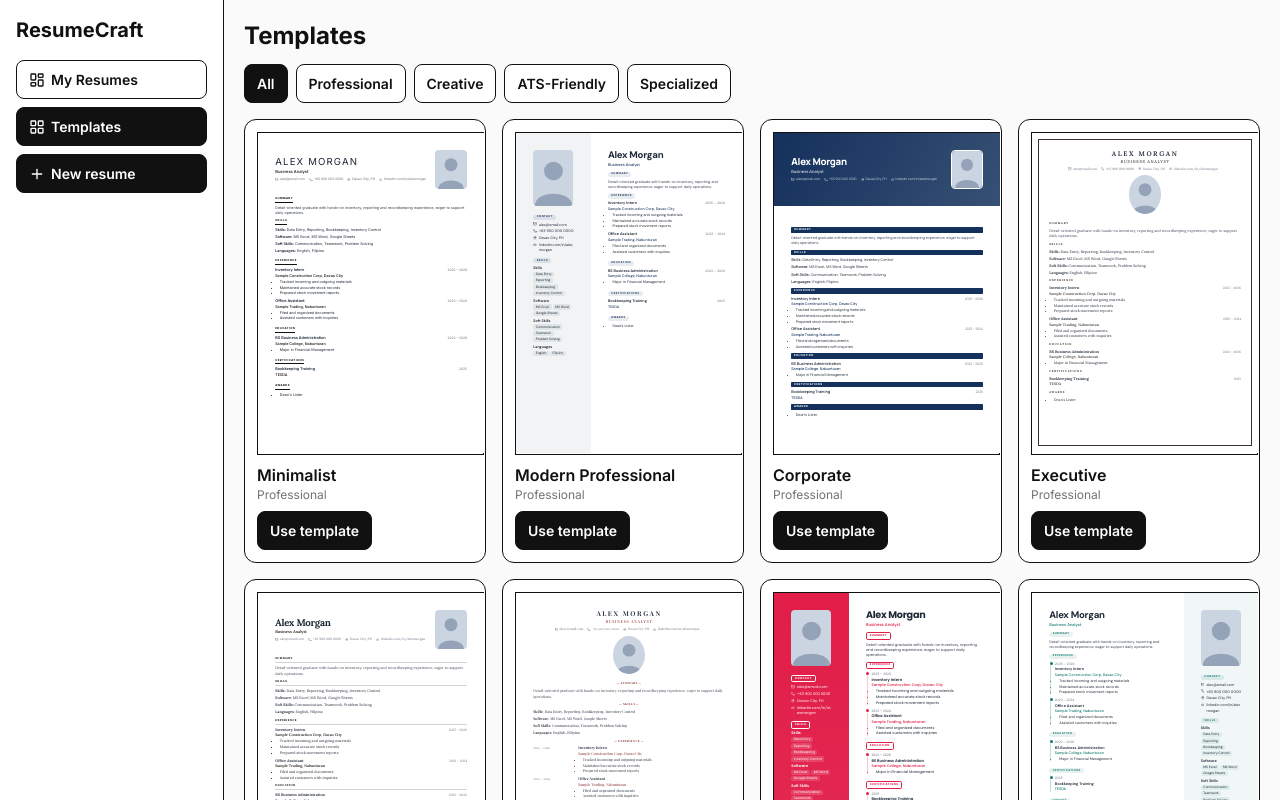
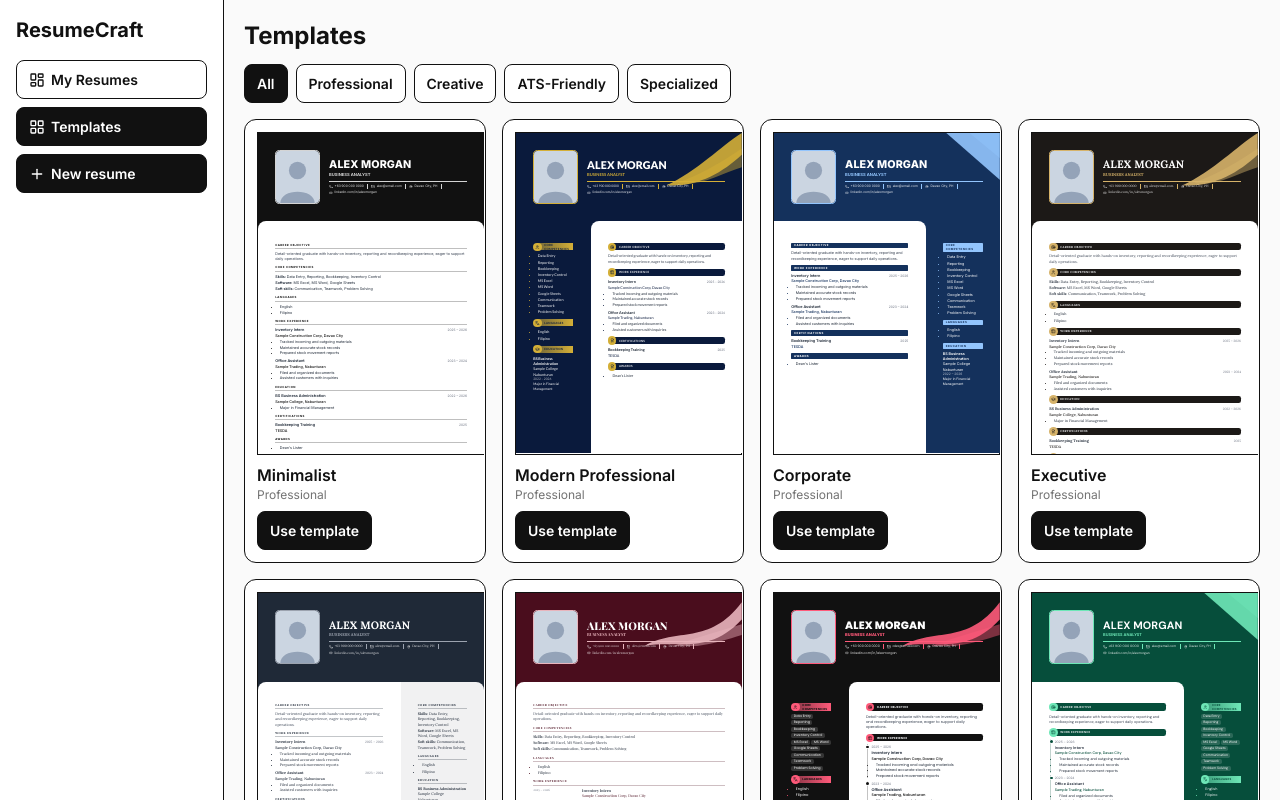
Before and after one commit to JussayFin/resumecraft, a React (Vite) app: page / in a window 1280 px wide. Both pictures are taken after a click on the button "New resume". Shown: the top 800 px of the page. Built offline with nearby package versions, Linux system fonts and the light colour scheme.

Commit message:
Add files via upload

```diff
--- a/src/App.tsx
+++ b/src/App.tsx
@@ -35,7 +35,7 @@ function Editor({r,upd,back}:{r:Res;upd:(p:Partial<Res>)=>void;back:()=>void}){
    {tab==='Education'&&<Entries list={d.edu} set={l=>sd({edu:l})} L={['Degree / course & field','School / university','Start date','Graduation date','Achievements (one per line)']}/>}
    {tab==='Skills'&&<>{T('skills','Hard / technical skills (one per line or comma)',true)}{T('software','Software proficiency',true)}{T('soft','Soft skills',true)}{T('languages','Languages',true)}</>}
    {tab==='More'&&<><div className="font-semibold mb-2">Certifications & training</div><Entries list={d.cert} set={l=>sd({cert:l})} L={['Certification','Issuing organization','Date obtained','Expires (optional)','Notes']}/>{T('projects','Projects (one per line)',true,4)}{T('awards','Awards (one per line)',true)}{T('refs','References (optional)',true)}</>}
-   {tab==='Design'&&<><F l="Primary color"><input type="color" style={{height:40}} value={s.color} onChange={e=>ss({color:e.target.value})}/></F>
+   {tab==='Design'&&<><F l="Accent color"><input type="color" style={{height:40}} value={s.hi||tplOf(r.tpl).hi} onChange={e=>ss({hi:e.target.value})}/></F><F l="Main color"><input type="color" style={{height:40}} value={s.color} onChange={e=>ss({color:e.target.value})}/></F>
     <F l="Font"><select value={s.font} onChange={e=>ss({font:e.target.value})}><option value="">Template default</option>{FONTS.map(f=><option key={f}>{f}</option>)}</select></F>
     <F l={`Font size: ${s.size}px`}><input type="range" min={10} max={16} value={s.size} onChange={e=>ss({size:+e.target.value})}/></F>
     <F l={`Section spacing: ${s.gap}px`}><input type="range" min={6} max={28} value={s.gap} onChange={e=>ss({gap:+e.target.value})}/></F>
--- a/src/Resume.tsx
+++ b/src/Resume.tsx
@@ -1,45 +1,45 @@
-import {Mail,Phone,MapPin,Link2} from 'lucide-react'
+import {Mail,Phone,MapPin,Link2,Target,Briefcase,GraduationCap,User,Award,FolderOpen,Users,Languages} from 'lucide-react'
 import {Data,Style,Tpl,Entry,dr,lines} from './lib'
 const items=(x:string)=>x.split(/[\n,]/).map(a=>a.trim()).filter(Boolean)
 const INK='#1f2937',MUTE='#6b7280'
+const SW:Record<string,string[]>={a:['M470 168C700 125 900 40 1055 0V70C900 130 700 175 470 168Z','M560 160C760 130 930 85 1055 50V110C900 130 720 175 560 160Z'],b:['M640 0H1055V150Z','M820 0H1055V80Z'],c:['M300 170C550 110 800 170 1055 30V85C800 200 550 150 300 170Z','M520 170C720 140 900 120 1055 100V135C900 155 720 180 520 170Z'],n:[]}
+const IC:any={'Career Objective':Target,'Work Experience':Briefcase,Education:GraduationCap,'Core Competencies':User,Languages,Certifications:Award,Projects:FolderOpen,Awards:Award,References:Users}
 export default function Resume({d,s,t}:{d:Data;s:Style;t:Tpl}){
- const c=s.color,fam=s.font||t.font,f=`'${fam}',${/Lora|Playfair|Georgia|Times/.test(fam)?'serif':'sans-serif'}`,L=t.layout,side=L==='left'||L==='right',ats=t.cat==='ATS-Friendly'
- const showPh=!!d.photo&&s.photo&&!ats,m=s.margin+'mm',dark=side&&!!t.dark,hd=L==='band'||L==='split',grid=t.head==='side'&&!side&&!hd&&L!=='split',tight=t.id==='compact'?.8:1
- const H=(x:string,inv=false)=>{const col=inv?'#fff':c,b:any={fontWeight:700,fontSize:'.74em',textTransform:'uppercase',marginTop:grid?2:s.gap*tight,marginBottom:7,color:col,letterSpacing:'.16em'}
-  switch(t.head){case 'line':b.borderBottom=`1px solid ${inv?'#ffffff55':'#d1d5db'}`;b.paddingBottom=4;break
-   case 'bar':b.background=inv?'#fff':c;b.color=inv?c:'#fff';b.padding='3px 10px';b.borderRadius=3;break
-   case 'caps':b.letterSpacing='.26em';break
-   case 'plain':b.color=inv?'#fff':INK;break
-   case 'box':b.border=`1.5px solid ${col}`;b.padding='3px 10px';b.display='inline-block';b.borderRadius=6;break
-   case 'dot':b.textAlign='center';x='—  '+x+'  —';break
-   case 'pill':b.background=inv?'#ffffff33':c+'1a';b.borderRadius=99;b.padding='2px 12px';b.display='inline-block';break
-   case 'under':b.display='inline-block';b.borderBottom=`2.5px solid ${col}`;b.paddingBottom=3}
+ const c=s.color,hi=s.hi||t.hi,fam=s.font||t.font,f=`'${fam}',${/Lora|Playfair|Georgia|Times/.test(fam)?'serif':'sans-serif'}`,L=t.layout,plain=L==='plain',side=L==='left'||L==='right',m=s.margin+'mm'
+ const showPh=!!d.photo&&s.photo&&!plain,tight=t.id==='compact'?.8:1,mt=s.gap*tight
+ const H=(x:string,inv=false)=>{const I=IC[x]||User
+  if(t.head==='pill')return <div style={{display:'flex',alignItems:'center',marginTop:mt,marginBottom:8}}><span style={{width:30,height:30,borderRadius:99,background:hi,color:c,display:'flex',alignItems:'center',justifyContent:'center',flex:'none',zIndex:1}}><I size={16}/></span><span style={{flex:1,marginLeft:-15,paddingLeft:24,height:25,display:'flex',alignItems:'center',borderRadius:inv?0:8,background:inv?`linear-gradient(90deg,${hi}88,${hi})`:c,color:inv?c:'#f3f4f6',fontWeight:700,fontSize:'.78em',letterSpacing:'.08em',textTransform:'uppercase'}}>{x}</span></div>
+  const b:any={fontWeight:700,fontSize:'.76em',textTransform:'uppercase',letterSpacing:'.16em',marginTop:mt,marginBottom:7,color:inv?hi:c}
+  if(t.head==='bar'){b.background=inv?hi:c;b.color=inv?c:'#fff';b.padding='3px 10px';b.borderRadius=3}
+  if(t.head==='line'){b.borderBottom=`1.5px solid ${inv?hi:c+'44'}`;b.paddingBottom=4}
   return <div style={b}>{x}</div>}
- const sec=(h:string,body:any,inv=false)=>grid?<section style={{display:'grid',gridTemplateColumns:'24% 1fr',gap:10,marginTop:s.gap*tight}}>{H(h,inv)}<div>{body}</div></section>:<section>{H(h,inv)}{body}</section>
+ const sec=(h:string,body:any,inv=false)=><section>{H(h,inv)}{body}</section>
  const dt=(e:Entry,x?:any)=><span style={{color:MUTE,fontSize:'.88em',whiteSpace:'nowrap',...x}}>{dr(e)}</span>
  const det=(e:Entry)=>{const o=[e.org,e.place].filter(Boolean).join(', '),tl=lines(e.text);return <>{o&&<div style={{color:c,fontWeight:500}}>{o}</div>}{tl.length>0&&<ul className="ml-4 list-disc" style={{marginTop:2}}>{tl.map((x,i)=><li key={i} style={{marginBottom:1}}>{x}</li>)}</ul>}</>}
  const ttl=(e:Entry)=><b style={{fontWeight:600,fontSize:'1.03em'}}>{e.title}</b>
  const ents=(h:string,l:Entry[])=>l.length>0&&sec(h,l.map(e=>{const k={key:e.id}
-  if(t.ent==='l'&&!side&&L!=='split')return <div {...k} style={{display:'grid',gridTemplateColumns:'22% 1fr',gap:10,marginBottom:9,breakInside:'avoid'}}>{dt(e,{whiteSpace:'normal',paddingTop:2})}<div>{ttl(e)}{det(e)}</div></div>
+  if(t.ent==='l')return <div {...k} style={{display:'grid',gridTemplateColumns:'24% 1fr',gap:10,marginBottom:9,breakInside:'avoid'}}>{dt(e,{whiteSpace:'normal',paddingTop:2})}<div>{ttl(e)}{det(e)}</div></div>
   if(t.ent==='d')return <div {...k} style={{borderLeft:`2px solid ${c}40`,paddingLeft:12,marginBottom:9,marginLeft:4,position:'relative',breakInside:'avoid'}}><i style={{position:'absolute',left:-6,top:4,width:10,height:10,borderRadius:99,background:c,boxShadow:'0 0 0 3px #fff'}}/>{dt(e)}<div>{ttl(e)}</div>{det(e)}</div>
   return <div {...k} style={{breakInside:'avoid',marginBottom:9}}><div className="flex justify-between gap-3 items-baseline">{ttl(e)}{dt(e)}</div>{det(e)}</div>}))
  const txt=(h:string,x:string)=>x&&sec(h,<ul className="ml-4 list-disc">{lines(x).map((l,i)=><li key={i} style={{marginBottom:1}}>{l}</li>)}</ul>)
- const sk=[['Skills',d.skills],['Software',d.software],['Soft Skills',d.soft],['Languages',d.languages]].filter(x=>x[1])
- const skills=(inv=false)=>sk.length>0&&sec('Skills',sk.map(([a,b])=><div key={a} style={{marginBottom:6}}>{t.chip==='t'?<><b style={{fontWeight:600}}>{a}: </b>{items(b).join(', ')}</>:<><b style={{fontWeight:600}}>{a}</b>{t.chip==='c'?<div style={{marginTop:4,display:'flex',flexWrap:'wrap',gap:4}}>{items(b).map(i=><span key={i} style={{background:inv?'#ffffff26':c+'14',color:inv?'#fff':INK,borderRadius:6,padding:'1px 9px',fontSize:'.88em'}}>{i}</span>)}</div>:<ul className="ml-4 list-disc" style={{columns:2}}>{items(b).map(i=><li key={i}>{i}</li>)}</ul>}</>}</div>),inv)
- const ci:any[]=[[Mail,d.email],[Phone,d.phone],[MapPin,d.city],[Link2,d.link]].filter(x=>x[1])
- const row=ci.map(([I,x])=><span key={x} style={{display:'inline-flex',alignItems:'center',gap:5,marginRight:14}}><I size={12} strokeWidth={2.2}/>{x}</span>)
- const col=ci.map(([I,x])=><div key={x} style={{display:'flex',gap:7,marginBottom:5,wordBreak:'break-word'}}><I size={13} style={{flex:'none',marginTop:3}}/>{x}</div>)
- const big=t.id==='photo'||side,photo=showPh&&<img src={d.photo} style={{width:big?'100%':'30mm',maxWidth:big?'46mm':undefined,height:big?'52mm':'36mm',objectFit:'cover',borderRadius:L==='center'?'50%':14,margin:big?'0 auto 4mm':undefined,display:'block',border:hd?'3px solid #fff':undefined}}/>
- const nmS:any=t.id==='bold'?{fontSize:'3.1em',fontWeight:900,textTransform:'uppercase',letterSpacing:'-.02em'}:t.nm==='l'?{fontSize:'2.6em',fontWeight:300,letterSpacing:'.12em',textTransform:'uppercase'}:t.nm==='c'?{fontSize:'1.8em',fontWeight:600,letterSpacing:'.24em',textTransform:'uppercase'}:{fontSize:'2.6em',fontWeight:700,letterSpacing:'-.025em'}
- const nameBlock=<div style={{textAlign:L==='center'?'center':'left'}}><div style={{...nmS,lineHeight:1.08,color:hd?'#fff':INK}}>{d.name||'Your Name'}</div><div style={{fontSize:'1.1em',fontWeight:500,marginTop:4,color:hd?'#ffffffe6':c,letterSpacing:t.nm==='c'?'.16em':undefined,textTransform:t.nm==='c'?'uppercase':undefined}}>{d.title}</div>{!side&&!hd&&<div style={{marginTop:8,fontSize:'.88em',color:MUTE,display:'flex',flexWrap:'wrap',justifyContent:L==='center'?'center':'flex-start'}}>{row}</div>}{L==='band'&&<div style={{marginTop:8,fontSize:'.88em',color:'#ffffffd9',display:'flex',flexWrap:'wrap'}}>{row}</div>}</div>
- const header=<div style={{display:'flex',justifyContent:L==='center'?'center':'space-between',alignItems:'center',gap:14,flexDirection:L==='center'?'column':'row',...(hd?{background:`linear-gradient(120deg,${c},${c}d9)`,color:'#fff',padding:m}:{})}}>{nameBlock}{!side&&photo}</div>
- const sideBox=<div>{photo}{sec('Contact',col,dark)}{skills(dark)}</div>
- const main=<>{d.summary&&sec('Summary',<div style={{color:'#374151'}}>{d.summary}</div>)}{!side&&L!=='split'&&skills()}{ents('Experience',d.exp)}{ents('Education',d.edu)}{ents('Certifications',d.cert)}{txt('Projects',d.projects)}{txt('Awards',d.awards)}{txt('References',d.refs)}</>
+ const all=[...items(d.skills),...items(d.software),...items(d.soft)],langs=items(d.languages)
+ const bl=(a:string[])=><ul className="ml-4 list-disc">{a.map(i=><li key={i} style={{marginBottom:3}}>{i}</li>)}</ul>
+ const skillBody=(inv:boolean)=>t.chip==='c'?<div style={{display:'flex',flexWrap:'wrap',gap:4}}>{all.map(i=><span key={i} style={{background:inv?'#ffffff26':c+'14',color:inv?'#fff':INK,borderRadius:6,padding:'1px 9px',fontSize:'.9em'}}>{i}</span>)}</div>:inv||t.chip==='l'?bl(all):<>{[['Skills',d.skills],['Software',d.software],['Soft skills',d.soft]].filter(x=>x[1]).map(([a,b])=><div key={a} style={{marginBottom:3}}><b style={{fontWeight:600}}>{a}: </b>{items(b).join(', ')}</div>)}</>
+ const skills=(inv=false)=>all.length>0&&sec('Core Competencies',skillBody(inv),inv),lang=(inv=false)=>langs.length>0&&sec('Languages',bl(langs),inv)
+ const edSide=(inv:boolean)=>d.edu.length>0&&sec('Education',d.edu.map(e=><div key={e.id} style={{marginBottom:9,breakInside:'avoid'}}><b style={{fontWeight:600}}>{e.title}</b>{[e.org,e.place].filter(Boolean).map(x=><div key={x}>{x}</div>)}{dr(e)&&<div style={{opacity:.7,fontSize:'.88em'}}>{dr(e)}</div>}{lines(e.text).map((x,i)=><div key={i} style={{fontSize:'.9em'}}>{x}</div>)}</div>),inv)
+ const ci:any[]=[[Phone,d.phone],[Mail,d.email],[MapPin,d.city],[Link2,d.link]].filter(x=>x[1])
+ const row=ci.flatMap(([I,x],i)=>[i>0&&<i key={'s'+i} style={{width:2,height:18,background:plain?'#d1d5db':hi,margin:'0 12px'}}/>,<span key={x} style={{display:'inline-flex',alignItems:'center',gap:6}}><I size={13} strokeWidth={2.2}/>{x}</span>])
+ const hc=plain?INK:'#fff'
+ const nameBlock=<div><div style={{fontSize:'2.9em',fontWeight:800,lineHeight:1.05,textTransform:'uppercase',color:plain?c:hc,letterSpacing:t.id==='bold'?'-.02em':'.01em'}}>{d.name||'Your Name'}</div><div style={{fontSize:'1.12em',fontWeight:700,color:plain?INK:hi,textTransform:'uppercase',marginTop:4}}>{d.title}</div><div style={{height:2,background:plain?'#d1d5db':hi,margin:'10px 0'}}/><div style={{display:'flex',flexWrap:'wrap',alignItems:'center',rowGap:4,fontSize:'.88em',color:plain?MUTE:'#ffffffe6'}}>{row}</div></div>
+ const header=<div style={{position:'relative',overflow:'hidden',padding:m,background:plain?'transparent':c,display:'flex',gap:'8mm',alignItems:'center'}}>{!plain&&<svg viewBox="0 0 1055 170" preserveAspectRatio="none" style={{position:'absolute',right:0,top:0,width:'60%',height:'60%'}}>{SW[t.sw].map((p,i)=><path key={i} d={p} fill={hi} opacity={i?.45:.9}/>)}</svg>}{showPh&&<img src={d.photo} style={{position:'relative',width:'42mm',height:'50mm',objectFit:'cover',borderRadius:16,border:`4px solid ${hi}`,flex:'none'}}/>}<div style={{position:'relative',flex:1}}>{nameBlock}</div></div>
+ const base=<>{d.summary&&sec('Career Objective',<div style={{color:'#374151'}}>{d.summary}</div>)}</>
+ const tail=<>{ents('Work Experience',d.exp)}{!side&&L!=='split'&&ents('Education',d.edu)}{ents('Certifications',d.cert)}{txt('Projects',d.projects)}{txt('Awards',d.awards)}{txt('References',d.refs)}</>
+ const main=<>{base}{!side&&L!=='split'&&<>{skills()}{lang()}</>}{tail}</>
+ const panel:any={background:'#fff',color:INK,padding:m}
  let body
- if(side){const sb=<div style={{padding:m,background:dark?`linear-gradient(180deg,${c},${c}ee)`:c+'0f',color:dark?'#fff':INK}}>{sideBox}</div>
-  body=<div style={{display:'grid',gridTemplateColumns:L==='left'?'33% 67%':'67% 33%',minHeight:'297mm'}}>{L==='left'&&sb}<div style={{padding:m}}>{nameBlock}{main}</div>{L==='right'&&sb}</div>}
- else if(L==='split')body=<>{header}<div style={{display:'grid',gridTemplateColumns:'65% 35%'}}><div style={{padding:m}}>{main}</div><div style={{padding:m,background:c+'0f'}}>{sec('Contact',col)}{skills()}</div></div></>
- else body=<>{L==='band'?header:<div style={{padding:`${m} ${m} 0`}}>{header}</div>}<div style={{padding:m,paddingTop:L==='band'?m:s.gap}}>{main}</div></>
- return <div className="rc" style={{['--ac' as any]:c,width:'210mm',minHeight:'297mm',background:'#fff',color:INK,fontFamily:f,fontSize:s.size,lineHeight:1.45,boxSizing:'border-box',position:'relative'}}>
-  {t.deco==='t'&&<div style={{height:'5mm',background:`linear-gradient(90deg,${c},${c}88)`}}/>}{t.deco==='s'&&<div style={{position:'absolute',left:0,top:0,bottom:0,width:'5mm',background:c}}/>}{t.deco==='f'&&<div style={{position:'absolute',inset:'6mm',border:`1px solid ${c}`,pointerEvents:'none'}}/>}
-  <div style={{marginLeft:t.deco==='s'?'5mm':0}}>{body}</div></div>}
+ if(plain)body=<div style={{padding:`0 ${m} ${m}`}} className="mk">{main}</div>
+ else if(side){const sb=<div style={{padding:m,color:'#fff'}}>{skills(true)}{lang(true)}{edSide(true)}</div>,mn=<div className="mk" style={{...panel,borderRadius:L==='left'?'28px 0 0 0':'0 28px 0 0'}}>{main}</div>
+  body=<div style={{display:'grid',gridTemplateColumns:L==='left'?'33% 67%':'67% 33%',flex:1}}>{L==='left'?<>{sb}{mn}</>:<>{mn}{sb}</>}</div>}
+ else if(L==='split')body=<div className="mk" style={{display:'grid',gridTemplateColumns:'63% 37%',flex:1,background:'#fff',borderRadius:'28px 28px 0 0',overflow:'hidden'}}><div style={{padding:m,color:INK}}>{base}{tail}</div><div style={{padding:m,background:c+'10',color:INK}}>{skills()}{lang()}{edSide(false)}</div></div>
+ else body=<div className="mk" style={{...panel,flex:1,borderRadius:'28px 28px 0 0'}}>{main}</div>
+ return <div className="rc" style={{['--ac' as any]:hi,['--mc' as any]:c,width:'210mm',minHeight:'297mm',display:'flex',flexDirection:'column',background:plain?'#fff':c,color:INK,fontFamily:f,fontSize:s.size,lineHeight:1.45,boxSizing:'border-box'}}>{header}{body}</div>}
--- a/src/index.css
+++ b/src/index.css
@@ -6,3 +6,4 @@ input,textarea,select{border:1px solid #d4d4d4;border-radius:8px;padding:8px 10p
 @media print{@page{size:A4;margin:0}body{background:#fff}.noprint{display:none!important}.sheet-wrap{zoom:1!important;margin:0!important;box-shadow:none!important}}
 
 .rc li::marker{color:var(--ac)}
+.mk li::marker{color:var(--mc)}
--- a/src/lib.ts
+++ b/src/lib.ts
@@ -1,22 +1,22 @@
 import {Document,Packer,Paragraph,TextRun,AlignmentType,BorderStyle,Tab,TabStopType} from 'docx'
 export type Entry={id:string;title:string;org:string;place:string;start:string;end:string;current:boolean;text:string}
 export type Data={name:string;title:string;email:string;phone:string;city:string;link:string;summary:string;photo:string;exp:Entry[];edu:Entry[];cert:Entry[];skills:string;software:string;soft:string;languages:string;projects:string;awards:string;refs:string}
-export type Style={color:string;font:string;size:number;gap:number;margin:number;photo:boolean}
+export type Style={color:string;hi:string;font:string;size:number;gap:number;margin:number;photo:boolean}
 export type Res={id:string;name:string;tpl:string;updated:number;data:Data;style:Style}
-export type Tpl={id:string;name:string;cat:string;layout:'single'|'left'|'right'|'band'|'center'|'split';head:'line'|'bar'|'caps'|'box'|'plain'|'dot'|'side'|'pill'|'under';font:string;dark?:boolean;accent:string;ent:'r'|'l'|'d';chip:'c'|'t'|'l';nm:'b'|'l'|'c';deco:'n'|'s'|'t'|'f'}
+export type Tpl={id:string;name:string;cat:string;layout:'left'|'right'|'top'|'split'|'plain';head:'pill'|'bar'|'line'|'plain';font:string;accent:string;hi:string;sw:'a'|'b'|'c'|'n';ent:'r'|'l'|'d';chip:'c'|'t'|'l'}
 export const uid=()=>Math.random().toString(36).slice(2,9)
 export const newEntry=():Entry=>({id:uid(),title:'',org:'',place:'',start:'',end:'',current:false,text:''})
 export const emptyData:Data={name:'',title:'',email:'',phone:'',city:'',link:'',summary:'',photo:'',exp:[],edu:[],cert:[],skills:'',software:'',soft:'',languages:'',projects:'',awards:'',refs:''}
-export const defStyle:Style={color:'#111111',font:'',size:13,gap:14,margin:16,photo:true}
-export const FONTS=['Inter','DM Sans','Poppins','Montserrat','Manrope','Space Grotesk','Lora','Playfair Display','JetBrains Mono','Arial']
+export const defStyle:Style={color:'#111111',hi:'',font:'',size:13,gap:14,margin:16,photo:true}
+export const FONTS=['Lato','Inter','DM Sans','Poppins','Montserrat','Manrope','Space Grotesk','Lora','Playfair Display','JetBrains Mono','Arial']
 const FM:Record<string,string>={minimalist:'Inter','modern-pro':'DM Sans',corporate:'Manrope',executive:'Lora',traditional:'Lora',elegant:'Playfair Display',designer:'Poppins',sidebar:'DM Sans',contemporary:'Space Grotesk',bold:'Montserrat',portfolio:'Playfair Display','simple-ats':'Inter','pro-ats':'DM Sans',compact:'Inter','trad-ats':'Lora','modern-ats':'Manrope',fresh:'Poppins',finance:'Lora',admin:'DM Sans',it:'JetBrains Mono',engineering:'Space Grotesk',european:'Inter',academic:'Lora',experienced:'Montserrat',photo:'Poppins'}
 const dx=(f:string)=>/Lora|Playfair|Georgia/.test(f)?'Georgia':/Mono|Courier/.test(f)?'Courier New':f==='Arial'?f:'Calibri'
-const T=(s:string):Tpl=>{const [id,name,cat,layout,head,font,dark,accent,ent,chip,nm,deco]=s.split('|');return {id,name,cat,layout,head,font:FM[id]||font,dark:!!dark,accent,ent,chip,nm,deco} as Tpl}
+const T=(s:string):Tpl=>{const [id,name,cat,layout,head,font,accent,hi,sw,ent,chip]=s.split('|');return {id,name,cat,layout,head,font,accent,hi,sw,ent,chip} as Tpl}
 export const TPLS:Tpl[]=[
-'minimalist|Minimalist|Professional|single|under|Arial||#111111|r|t|l|n','modern-pro|Modern Professional|Professional|left|pill|Arial||#1e3a5f|r|c|b|n','corporate|Corporate|Professional|band|bar|Arial||#14315c|r|t|b|n','executive|Executive|Professional|center|caps|Georgia||#3b2f2f|r|t|c|f','traditional|Traditional|Professional|single|line|Times New Roman||#000000|r|t|b|n','elegant|Elegant|Professional|center|dot|Georgia||#7f1d1d|l|t|c|n',
-'designer|Creative Designer|Creative|left|box|Trebuchet MS|1|#e11d48|d|c|b|n','sidebar|Modern Sidebar|Creative|right|pill|Verdana||#0f766e|d|c|b|n','contemporary|Contemporary|Creative|split|line|Trebuchet MS||#4338ca|r|c|b|n','bold|Bold Typography|Creative|band|caps|Arial||#111111|l|t|b|n','portfolio|Portfolio Style|Creative|split|box|Georgia||#7c3aed|d|c|b|s',
-'simple-ats|Simple ATS|ATS-Friendly|single|plain|Arial||#000000|r|t|b|n','pro-ats|Professional ATS|ATS-Friendly|single|line|Arial||#1f2937|r|t|b|n','compact|Compact One-Page|ATS-Friendly|single|caps|Arial||#000000|r|t|c|n','trad-ats|Traditional ATS|ATS-Friendly|single|line|Times New Roman||#000000|r|t|b|n','modern-ats|Modern ATS|ATS-Friendly|single|bar|Verdana||#1e3a8a|r|t|b|n',
-'fresh|Fresh Graduate|Specialized|left|under|Verdana||#0891b2|r|c|b|t','finance|Accounting and Finance|Specialized|band|line|Times New Roman||#14532d|r|t|b|n','admin|Administrative Assistant|Specialized|single|side|Tahoma||#9a3412|l|t|b|n','it|Information Technology|Specialized|split|caps|Courier New||#059669|d|c|c|s','engineering|Engineering|Specialized|left|caps|Arial|1|#1d4ed8|r|t|b|n','european|European CV|Specialized|left|plain|Arial||#2563eb|l|t|b|n','academic|Academic|Specialized|single|side|Times New Roman||#111111|l|l|b|n','experienced|Experienced Professional|Specialized|split|bar|Georgia||#44403c|r|t|b|t','photo|Photo Resume|Specialized|left|bar|Trebuchet MS|1|#0d0d0d|r|c|b|n'].map(T)
+'minimalist|Minimalist|Professional|top|line|Inter|#111111|#d4d4d4|n|r|t','modern-pro|Modern Professional|Professional|left|pill|Lato|#0a1a3c|#d4af37|a|r|l','corporate|Corporate|Professional|right|bar|Inter|#14315c|#93c5fd|b|r|l','executive|Executive|Professional|top|pill|Lora|#1c1917|#d6b36a|a|r|t','traditional|Traditional|Professional|split|line|Lora|#1f2937|#9ca3af|n|r|t','elegant|Elegant|Professional|top|line|Playfair Display|#4a0d1d|#e8b4bc|c|l|t',
+'designer|Creative Designer|Creative|left|pill|Poppins|#111111|#ff5a7a|c|d|c','sidebar|Modern Sidebar|Creative|right|pill|DM Sans|#064e3b|#6ee7b7|b|d|c','contemporary|Contemporary|Creative|split|pill|Space Grotesk|#312e81|#a5b4fc|a|r|c','bold|Bold Typography|Creative|top|bar|Montserrat|#000000|#facc15|b|l|t','portfolio|Portfolio Style|Creative|left|bar|Playfair Display|#3b0764|#d8b4fe|c|d|c',
+'simple-ats|Simple ATS|ATS-Friendly|plain|plain|Inter|#000000|#000000|n|r|t','pro-ats|Professional ATS|ATS-Friendly|plain|line|DM Sans|#1f2937|#1f2937|n|r|t','compact|Compact One-Page|ATS-Friendly|plain|line|Inter|#000000|#000000|n|r|t','trad-ats|Traditional ATS|ATS-Friendly|plain|line|Lora|#000000|#000000|n|r|t','modern-ats|Modern ATS|ATS-Friendly|plain|bar|Manrope|#1e3a8a|#1e3a8a|n|r|t',
+'fresh|Fresh Graduate|Specialized|left|pill|Poppins|#0c4a6e|#7dd3fc|a|r|c','finance|Accounting and Finance|Specialized|top|pill|Lora|#14532d|#86efac|a|r|t','admin|Administrative Assistant|Specialized|right|pill|DM Sans|#7c2d12|#fdba74|c|l|c','it|Information Technology|Specialized|left|bar|JetBrains Mono|#020617|#22d3ee|b|d|c','engineering|Engineering|Specialized|split|bar|Space Grotesk|#1e3a8a|#fbbf24|b|r|t','european|European CV|Specialized|left|line|Lato|#1e40af|#bfdbfe|n|l|l','academic|Academic|Specialized|top|line|Lora|#27272a|#a1a1aa|n|l|l','experienced|Experienced Professional|Specialized|right|pill|Manrope|#0d0d0d|#cfcfcf|a|r|l','photo|Photo Resume|Specialized|left|pill|Lato|#0d0d0d|#cfcfcf|a|r|l'].map(T)
 export const tplOf=(id:string)=>TPLS.find(t=>t.id===id)||TPLS[0]
 export const dr=(e:Entry)=>[e.start,e.current?'Present':e.end].filter(Boolean).join(' – ')
 export const lines=(t:string)=>t.split('\n').map(x=>x.trim()).filter(Boolean)
```
